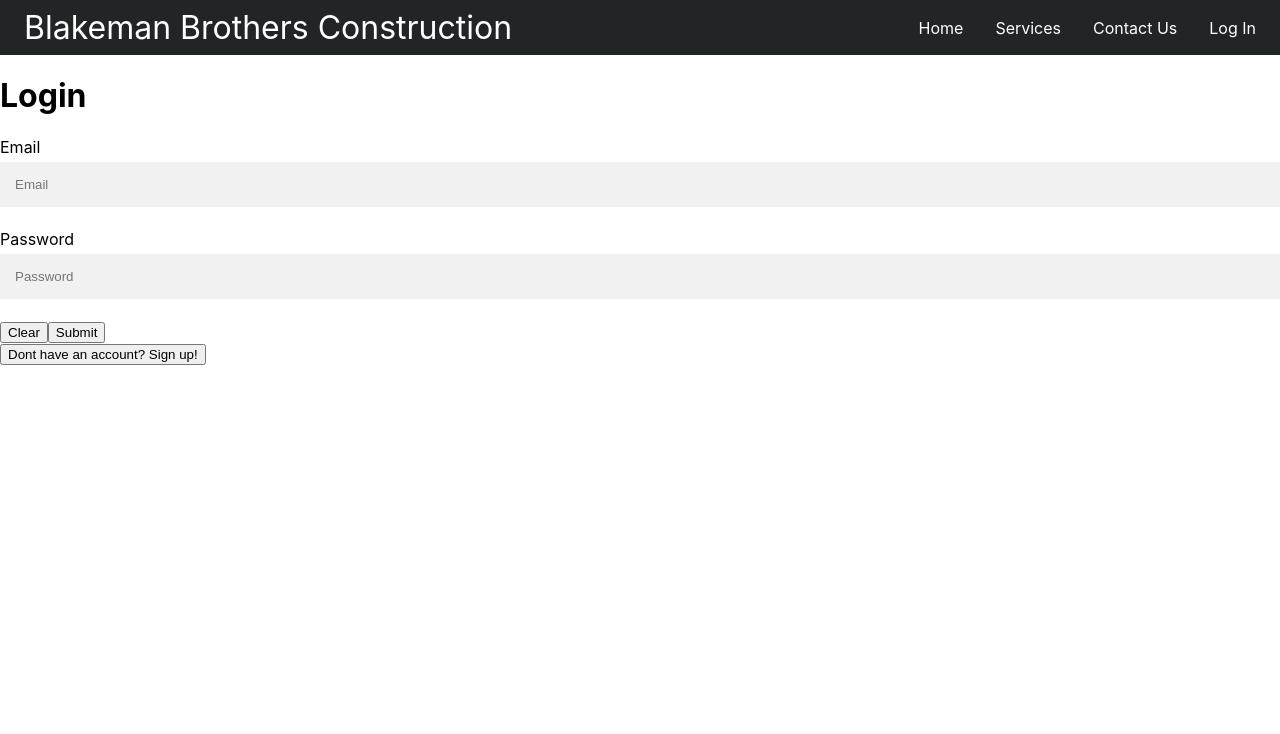
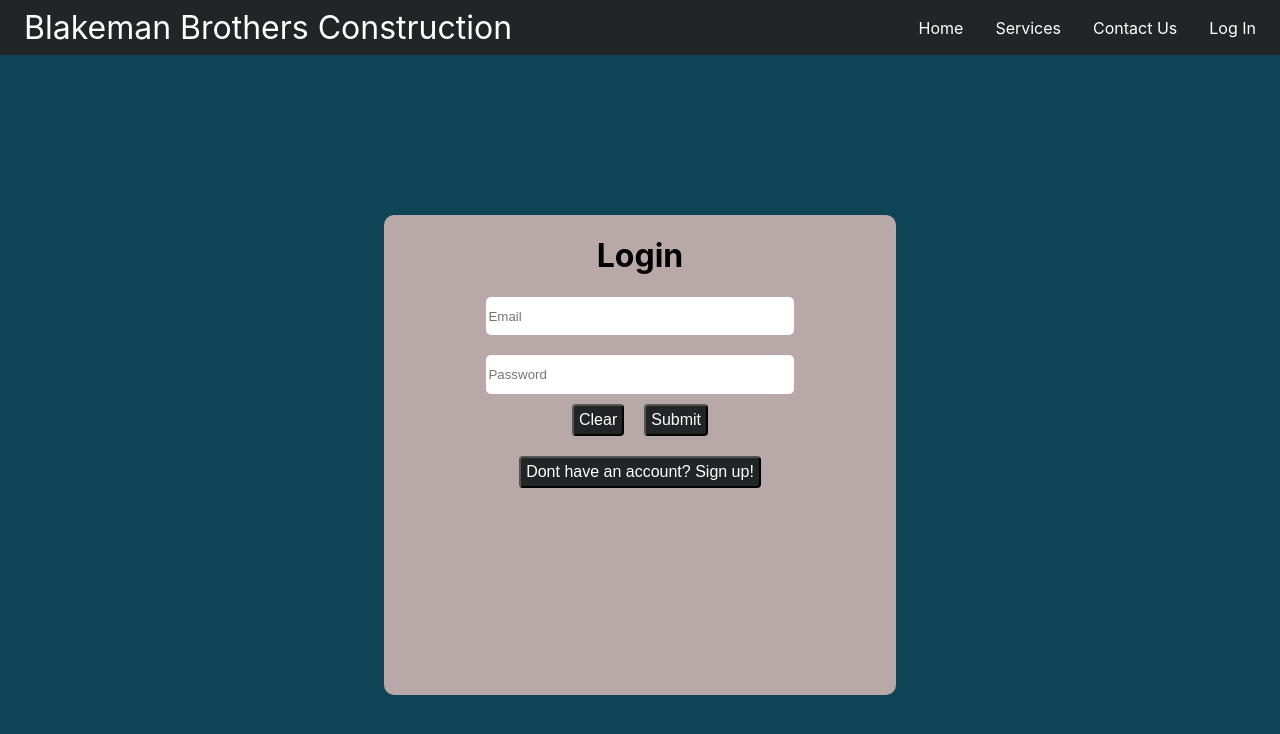
Before and after one commit to jblakeman03/ConstructionWebApp, a React (Create React App) app in the folder construction_app/: page /Login in a window 1280 px wide. Shown: the top 734 px of the page. Built offline with nearby package versions, Linux system fonts and the light colour scheme.

Commit message:
more front end work

```diff
--- a/construction_app/src/App.css
+++ b/construction_app/src/App.css
@@ -40,7 +40,6 @@
   background-repeat: no-repeat;
   background-size: cover;
   min-height: 100%;
-  background-color: green;
 }
 
 .HomeSection-container {
@@ -123,42 +122,161 @@ body {
 /* Pages CSS */
 
 /* Book Page CSS */
+.bookBody {
+  height: 100vh;
+  background-color: #0f4456;
+  display: flex;
+  margin: 0;
+  background-size: cover;
+}
+
 .bookContainer {
   text-align: center;
+  background-color: #95b3b9;
+  height: 40%;
+  width: 40%;
+  transform: translateX(70%);
+  margin-top: 150px;
+  border-radius: 10px;
 }
 
-.bookContent {
+.bookElement {
+  display: flex;
+  flex-wrap: wrap;
+  justify-content: space-between;
+  padding: 20px 0;
+}
+
+.bookElement input {
   width: 50%;
-  text-align: center;
-  background-color: pink;
+  height: 50%;
+  border-radius: 5px;
+  border: none;
   margin: auto;
+}
+.bookButtonContainer {
+  width: 100%;
+}
+
+.bookButtonContainer button {
+  font-size: 18px;
+  border-radius: 4px;
+  padding: 3px;
 }
 
 /* Contact Page CSS */
+.contactBody {
+  height: 100vh;
+  background-color: #0f4456;
+  display: flex;
+  margin: 0;
+  background-size: cover;
+}
 .contactContainer {
-  background-color: white;
+  text-align: center;
+  width: 100%;
+}
+.contactColumn {
+  float: left;
+  width: 33.33%;
+  padding: 10px;
+  text-align: center;
+  height: 100%;
+}
+
+.contactRow:after {
+  content: "";
+  display: table;
+  clear: both;
 }
 
 /* Schedule Page CSS */
 .scheduleBody {
+  background-color: #0f4456;
+  margin: 0;
+  height: 100vh;
+  padding: 0;
+  align-items: center;
+  background-size: cover;
+  display: flex;
 }
+
 .scheduleContainer {
+  width: 50%;
+  height: 70%;
+  transform: translateX(50%);
+  background-color: #95b3b9;
   text-align: center;
+  justify-content: center;
+  border-radius: 5px;
+  outline: none;
+  padding: 0 10px;
 }
 
 .scheduleContent {
+  display: flex;
+  flex-wrap: wrap;
+  justify-content: space-between;
+  padding: 20px 0;
+}
+
+.scheduleElement:nth-child(2n) {
+  justify-content: end;
+}
+.scheduleElement {
+  display: flex;
+  flex-wrap: wrap;
   width: 50%;
-  text-align: center;
-  margin: auto;
+  padding-bottom: 15px;
+}
+
+.scheduleElement label {
+  text-align: left;
+  width: 95%;
+  margin: 5px 0;
+  font-size: 18px;
+}
+
+.scheduleElement input,
+select {
+  width: 95%;
+  height: 50%;
+  border-radius: 5px;
+  border: none;
+}
+
+.scheduleDescription {
+  width: 100%;
+}
+
+.scheduleDescription input {
+  width: 100%;
+  border-radius: 5px;
+  border: none;
+}
+
+.scheduleButtonContainer {
+  display: block;
+  width: 100%;
+}
+
+.scheduleButtonContainer button {
+  font-size: 16px;
+  border-radius: 4px;
+  padding: 5px;
+  margin: 10px;
 }
 
 /* Services Page CSS */
-* {
-  box-sizing: border-box;
+.servicesBody {
+  height: 100vh;
+  background-color: #0f4456;
+  display: flex;
+  margin: 0;
+  background-size: cover;
 }
 .servicesContainer {
   text-align: center;
-  background-color: blue;
 }
 .servicesColumn {
   float: left;
@@ -212,10 +330,6 @@ input[type="phone"]:focus {
   width: 40%;
   height: 50;
 }
-.line {
-  display: table-cell;
-  width: 100%;
-}
 
 .signupButtons {
   margin: 0;
@@ -231,3 +345,69 @@ input[type="phone"]:focus {
   padding: 5px;
   margin: 10px;
 }
+
+/*Login Page*/
+
+.loginBody {
+  background-color: #0f4456;
+  height: 100vh;
+  margin: 0;
+  background-size: cover;
+  display: flex;
+  align-items: center;
+}
+
+.loginContainer {
+  background-color: rgb(184, 168, 168);
+  width: 40%;
+  height: 60%;
+  transform: translateX(75%);
+  align-items: center;
+  border-radius: 10px;
+}
+
+.loginContainer h1 {
+  width: 100%;
+  text-align: center;
+}
+
+.loginElement {
+  margin-top: 20px;
+  height: 8%;
+}
+
+.loginElement input {
+  width: 60%;
+  height: 100%;
+  display: flex;
+  border-radius: 5px;
+  border: none;
+  margin: auto;
+}
+
+.loginButtonContainer {
+  justify-content: center;
+  display: flex;
+}
+
+.loginButtonContainer button {
+  background-color: rgb(34, 37, 37);
+  color: white;
+  font-size: 16px;
+  border-radius: 4px;
+  padding: 5px;
+  margin: 10px;
+}
+.loginAccountButtonContainer {
+  display: flex;
+  justify-content: center;
+}
+
+.loginAccountButtonContainer button {
+  background-color: rgb(34, 37, 37);
+  color: white;
+  font-size: 16px;
+  border-radius: 4px;
+  padding: 5px;
+  margin: 10px;
+}
--- a/construction_app/src/Pages/Book.js
+++ b/construction_app/src/Pages/Book.js
@@ -1,17 +1,17 @@
 function Book() {
   return (
     <>
-      <div className="bookContainer">
-        <h1> Book</h1>
-        <div className="BookContent">
-          <label for="quote">Quote ID Number </label>
-          <input className="quote" placeholder="Quote ID Number"></input>
-          <div className="buttonContainer">
+      <body className="bookBody">
+        <div className="bookContainer">
+          <h1> Schedule your Start date </h1>
+          <div className="bookElement">
+            <input className="quote" placeholder="Quote ID Number"></input>
+          </div>
+          <div className="bookButtonContainer">
             <button>Book</button>
-
           </div>
         </div>
-      </div>
+      </body>
     </>
   );
 }
--- a/construction_app/src/Pages/Contact.js
+++ b/construction_app/src/Pages/Contact.js
@@ -1,26 +1,28 @@
 function Contact() {
   return (
     <>
+      <body className="contactBody">
         <div className="contactContainer">
-        <h1> What do we do </h1>
-        <div className="row">
-          <div className="column">
+          <h1>Get in Contact With</h1>
+          <div className="contactRow">
+            <div className="contactColumn">
               <img src="/Images/location.png" width="100" height="100"></img>
               <h2>Address</h2>
               <p> 123 Get Lost Avenue</p>
             </div>
-          <div className="column">
+            <div className="contactColumn">
               <img src="/Images/phone.png" width="100" height="100"></img>
               <h2>Phone</h2>
               <p> (111) 111 1111</p>
             </div>
-          <div className="column">
+            <div className="contactColumn">
               <img src="/Images/email.png" width="100" height="100"></img>
               <h2> Email</h2>
               <p>email.address@gmail.com</p>
             </div>
           </div>
         </div>
+      </body>
     </>
   );
 }
--- a/construction_app/src/Pages/Login.js
+++ b/construction_app/src/Pages/Login.js
@@ -1,47 +1,31 @@
 import React, { useState } from "react";
 import { Link } from "react-router-dom";
-
-const Login = () => {
-  const [email, setEmail] = useState("");
-  const [pass, setPass] = useState("");
-
-  const handleSubmit = (e) => {
-    e.preventDefautlt();
-    console.log(email);
-  };
-
+function Login() {
   return (
     <>
-      <div>
-        <div className="container">
+      <body className="loginBody">
+        <div className="loginContainer">
           <h1> Login </h1>
-          <form onSubmit={handleSubmit}>
-            <label for="email">Email</label>
-            <input
-              value={email}
-              onChange={(e) => setEmail(e.target.value)}
-              type="email"
-              placeholder="Email"
-              className="email"
-            ></input>
-            <label for="pass">Password</label>
-            <input
-              value={pass}
-              onChange={(e) => setPass(e.target.value)}
-              type="password"
-              placeholder="Password"
-              className="pass"
-            ></input>
+
+          <div className="loginElement">
+            <input placeholder="Email" className="email"></input>
+          </div>
+
+          <div className="loginElement">
+            <input placeholder="Password" className="pass"></input>
+          </div>
+          <div className="loginButtonContainer">
             <button>Clear</button>
             <button>Submit </button>
-          </form>
-          <Link to="/SignUp">
-            <button>Dont have an account? Sign up!</button>
-          </Link>
+          </div>
+          <div className="loginAccountButtonContainer">
+            <Link to="/SignUp">
+              <button>Dont have an account? Sign up!</button>
+            </Link>
+          </div>
         </div>
-      </div>
+      </body>
     </>
   );
-};
-
+}
 export default Login;
--- a/construction_app/src/Pages/Schedule.js
+++ b/construction_app/src/Pages/Schedule.js
@@ -5,6 +5,20 @@ function Schedule() {
         <div className="scheduleContainer">
           <h1> Schedule</h1>
           <div className="scheduleContent">
+            <div className="scheduleElement">
+              <label for="first">First Name</label>
+              <input className="first" placeholder="First Name "></input>
+            </div>
+
+            <div className="scheduleElement">
+              <label for="last">Last Name</label>
+              <input className="last" placeholder="Last Name"></input>
+            </div>
+            <div className="scheduleElement">
+              <label for="email">Email</label>
+              <input className="email" placeholder="Email"></input>
+            </div>
+            <div className="scheduleElement">
               <label for="type">Choose your Project Type </label>
               <select className="type">
                 <option value="deck"> Deck</option>
@@ -12,9 +26,12 @@ function Schedule() {
                 <option value="remodel"> Remodel</option>
                 <option value="roof"> Roof</option>
               </select>
+            </div>
+            <div className="scheduleDescription">
               <input type="text" placeholder="Project Description"></input>
+            </div>
 
-            <div className="buttonContainer">
+            <div className="scheduleButtonContainer">
               <button>Submit</button>
             </div>
           </div>
--- a/construction_app/src/Pages/Services.js
+++ b/construction_app/src/Pages/Services.js
@@ -1,6 +1,7 @@
 function Services() {
   return (
     <>
+      <body className="servicesBody">
         <div className="servicesContainer">
           <h1> What do we do </h1>
           <div className="servicesRow">
@@ -9,9 +10,9 @@ function Services() {
               <h2> Multi-story Decks</h2>
               <p>
                 {" "}
-              Whether you need a small extension to an existing deck or a brand
-              new multi story deck with a roof, we can meet all your decking
-              needs.
+                Whether you need a small extension to an existing deck or a
+                brand new multi story deck with a roof, we can meet all your
+                decking needs.
               </p>
             </div>
             <div className="servicesColumn">
@@ -29,12 +30,14 @@ function Services() {
               <p>
                 {" "}
                 If you need a small privacy fence, large backyard fence for your
-              pets, or woven wire livestock fence, we have you covered! We build
-              most all styles of fencing to accomplish all your fencing goals.{" "}
+                pets, or woven wire livestock fence, we have you covered! We
+                build most all styles of fencing to accomplish all your fencing
+                goals.{" "}
               </p>
             </div>
           </div>
         </div>
+      </body>
     </>
   );
 }
```
Lines whose indentation alone changed are shown as unchanged.
